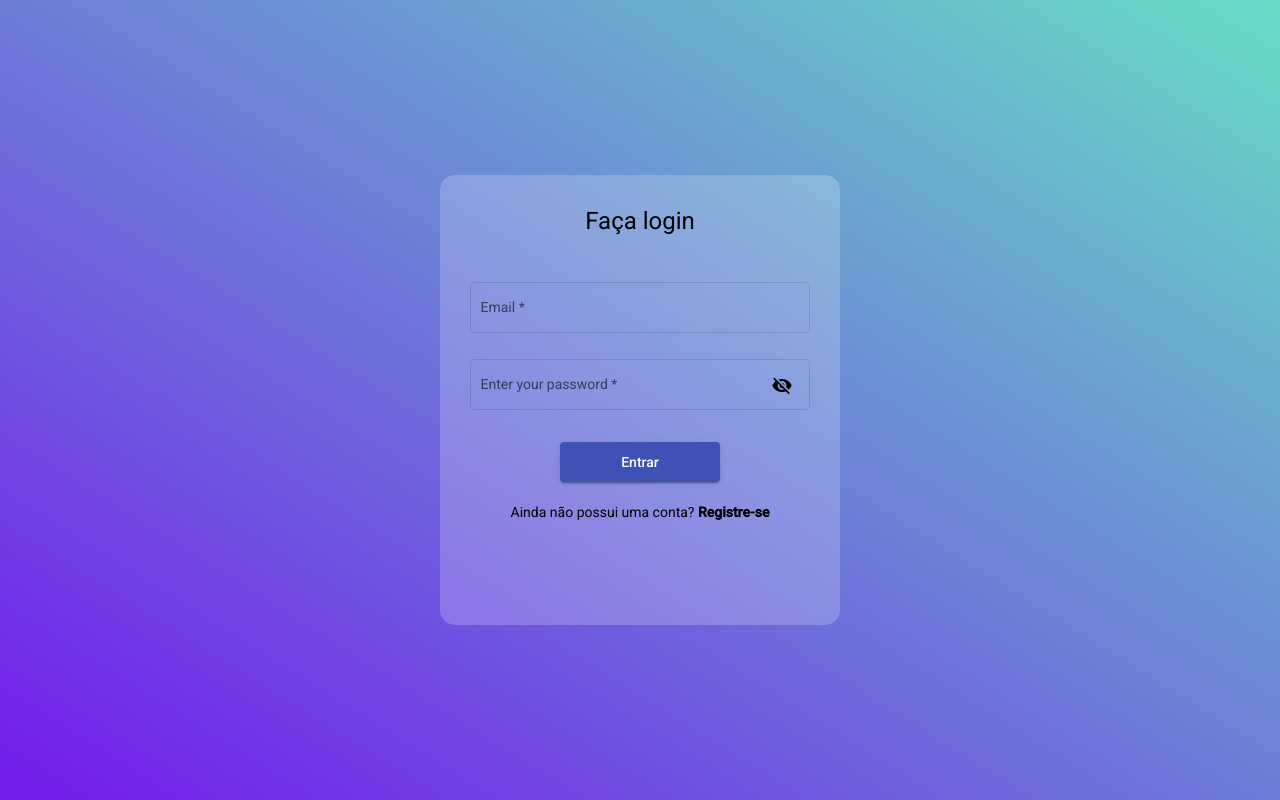
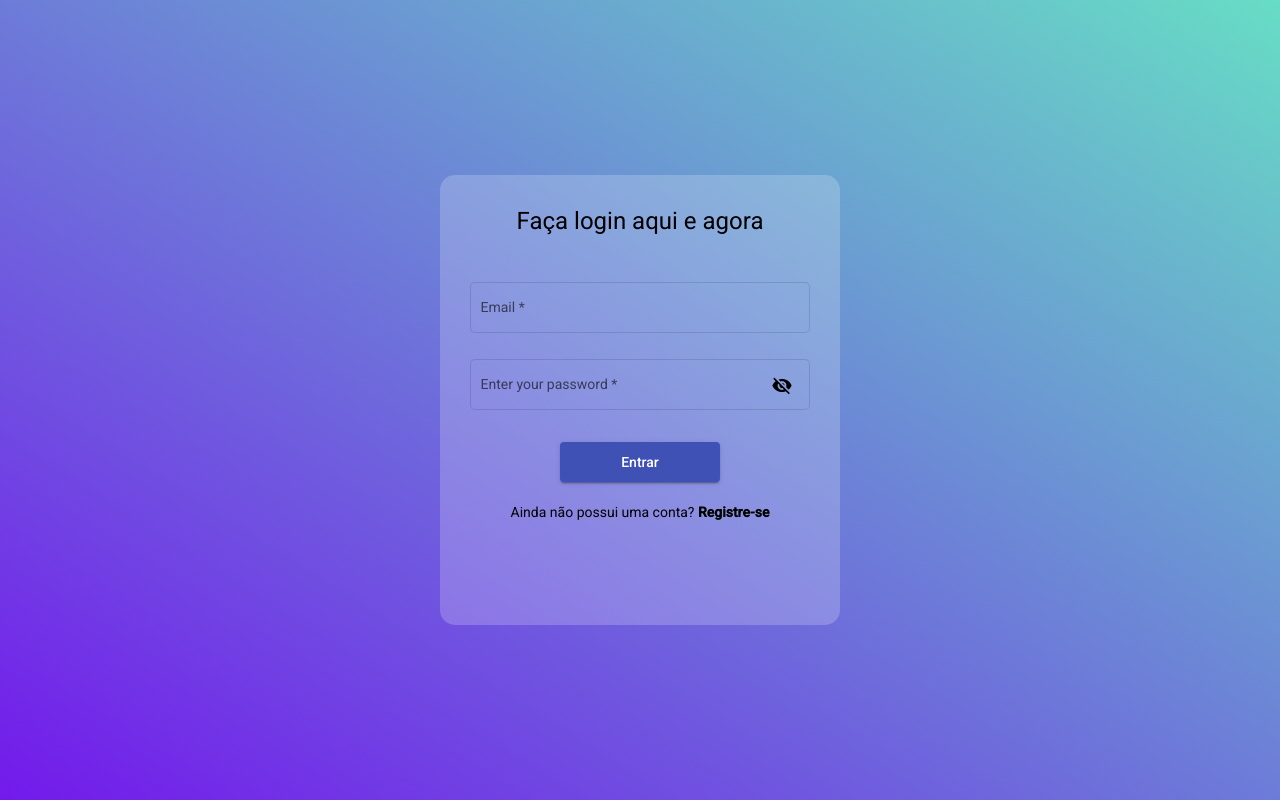
Before and after one commit to RafaelAlves9/Gerenciador-ANGULAR, an Angular app: page / in a window 1280 px wide. Built offline with nearby package versions, Linux system fonts and the light colour scheme.

Commit message:
mudança do titulo do login

```diff
--- a/src/app/components/pages/login-page/login-page.component.html
+++ b/src/app/components/pages/login-page/login-page.component.html
@@ -1,6 +1,6 @@
 <section class="bg-section-padrao">
     <form [formGroup]="userLogin" class="form-padrao">
-        <h1>Faça login</h1>
+        <h1>Faça login aqui e agora</h1>
         <mat-form-field class="example-full-width" appearance="outline">
             <mat-label>Email</mat-label>
             <input type="email" matInput formControlName="email" placeholder="Ex. test@example.com">
```
